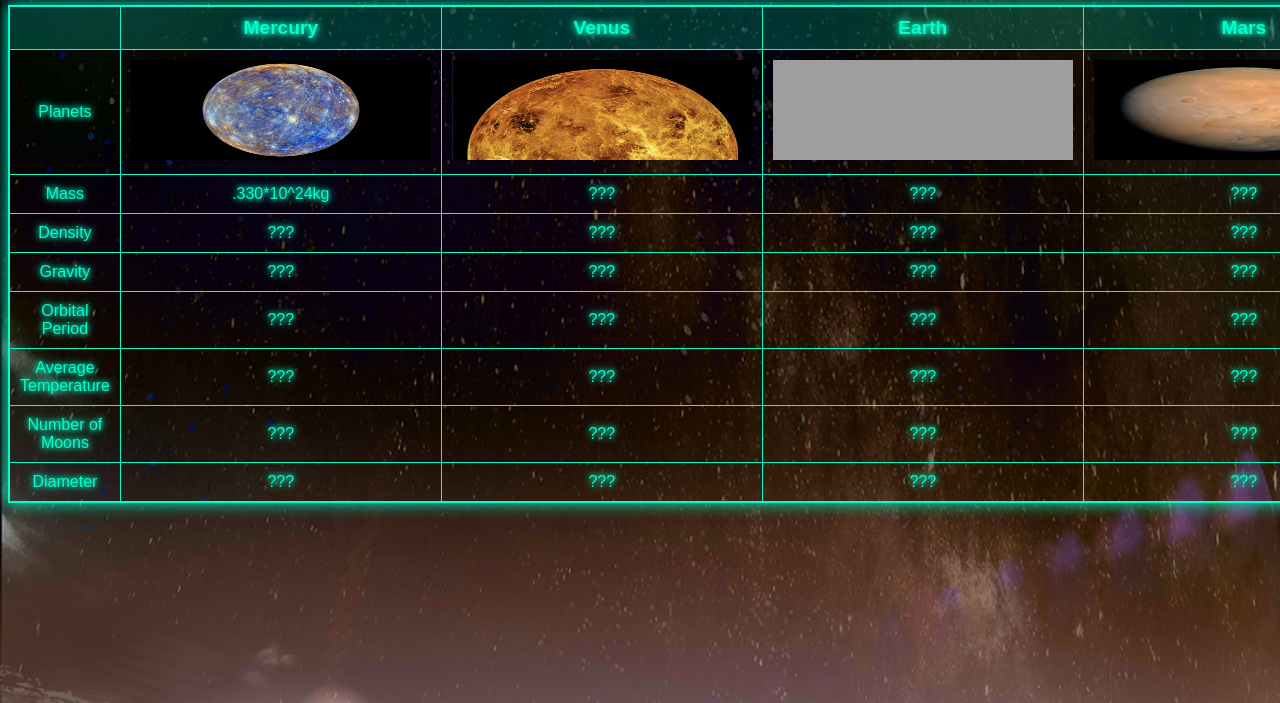
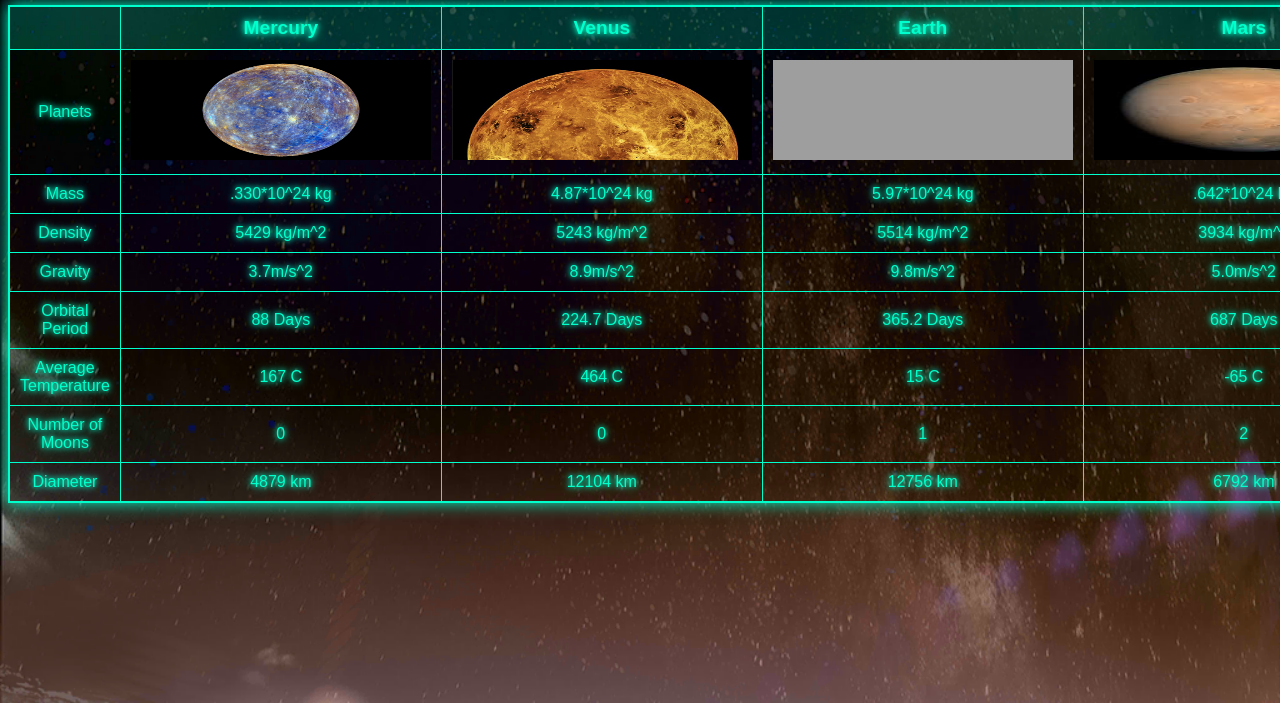
Before and after one commit to nlee25/webdevlab7, a plain HTML site: page index.html in a window 1280 px wide. Shown: the part 97-800 px from the top of the page. Drawn offline with Linux system fonts and the light colour scheme; grey boxes are pictures that could not be loaded.

Commit message:
fact adding

```diff
--- a/index.html
+++ b/index.html
@@ -24,52 +24,52 @@
     </tr>
     <tr>
       <td>Mass</td>
-      <td>.330*10^24kg</td>
-      <td>???</td>
-      <td>???</td>
-      <td>???</td>
+      <td>.330*10^24 kg</td>
+      <td>4.87*10^24 kg</td>
+      <td>5.97*10^24 kg</td>
+      <td>.642*10^24 kg</td>
     </tr>
     <tr>
       <td>Density</td>
-      <td>???</td>
-      <td>???</td>
-      <td>???</td>
-      <td>???</td>
+      <td>5429 kg/m^2</td>
+      <td>5243 kg/m^2</td>
+      <td>5514 kg/m^2</td>
+      <td>3934 kg/m^2</td>
     </tr>
     <tr>
       <td>Gravity</td>
-      <td>???</td>
-      <td>???</td>
-      <td>???</td>
-      <td>???</td>
+      <td>3.7m/s^2</td>
+      <td>8.9m/s^2</td>
+      <td>9.8m/s^2</td>
+      <td>5.0m/s^2</td>
     </tr>
     <tr>
       <td>Orbital Period</td>
-      <td>???</td>
-      <td>???</td>
-      <td>???</td>
-      <td>???</td>
+      <td>88 Days</td>
+      <td>224.7 Days</td>
+      <td>365.2 Days</td>
+      <td>687 Days</td>
     </tr>
     <tr>
       <td>Average Temperature</td>
-      <td>???</td>
-      <td>???</td>
-      <td>???</td>
-      <td>???</td>
+      <td>167 C</td>
+      <td>464 C</td>
+      <td>15 C</td>
+      <td>-65 C</td>
     </tr>
     <tr>
       <td>Number of Moons</td>
-      <td>???</td>
-      <td>???</td>
-      <td>???</td>
-      <td>???</td>
+      <td>0</td>
+      <td>0</td>
+      <td>1</td>
+      <td>2</td>
     </tr>
     <tr>
       <td>Diameter</td>
-      <td>???</td>
-      <td>???</td>
-      <td>???</td>
-      <td>???</td>
+      <td>4879 km</td>
+      <td>12104 km</td>
+      <td>12756 km</td>
+      <td>6792 km</td>
     </tr>
   </table>
 </body>
```
